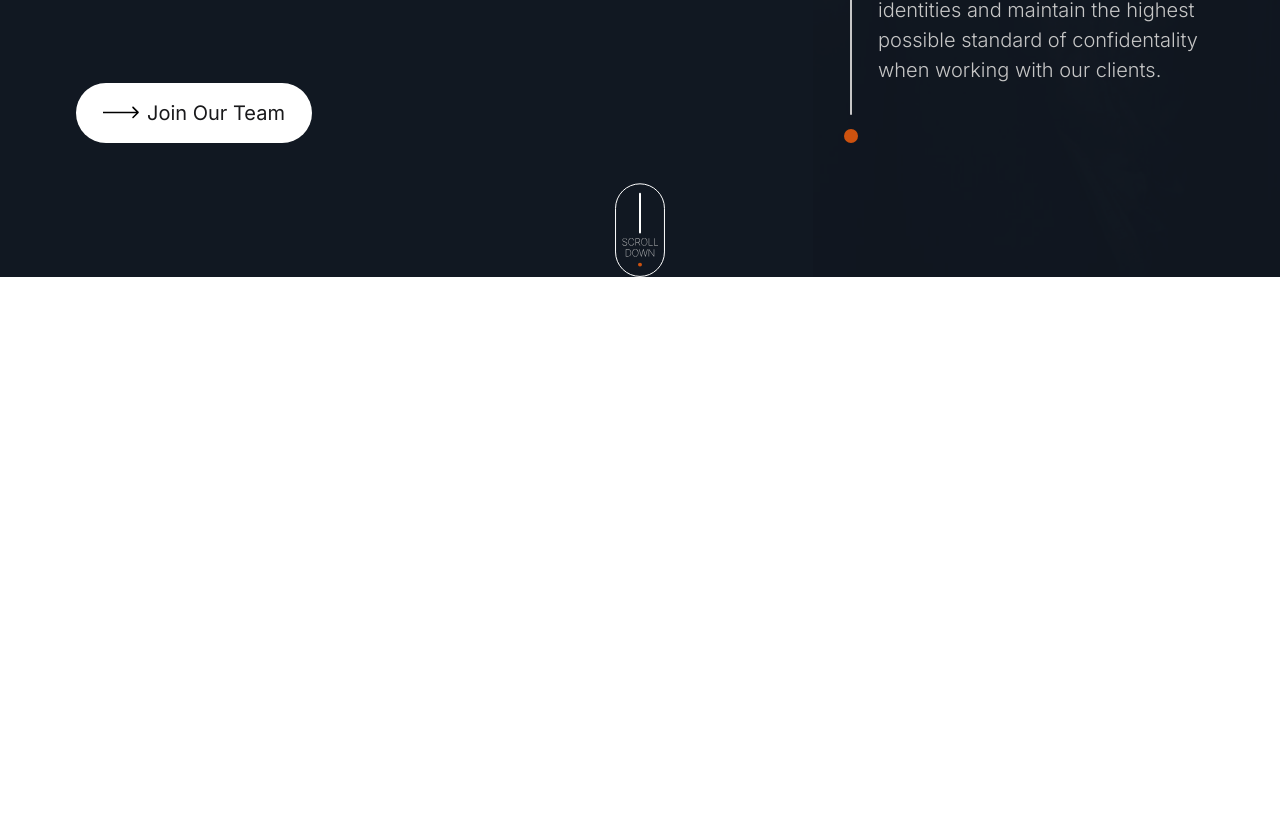
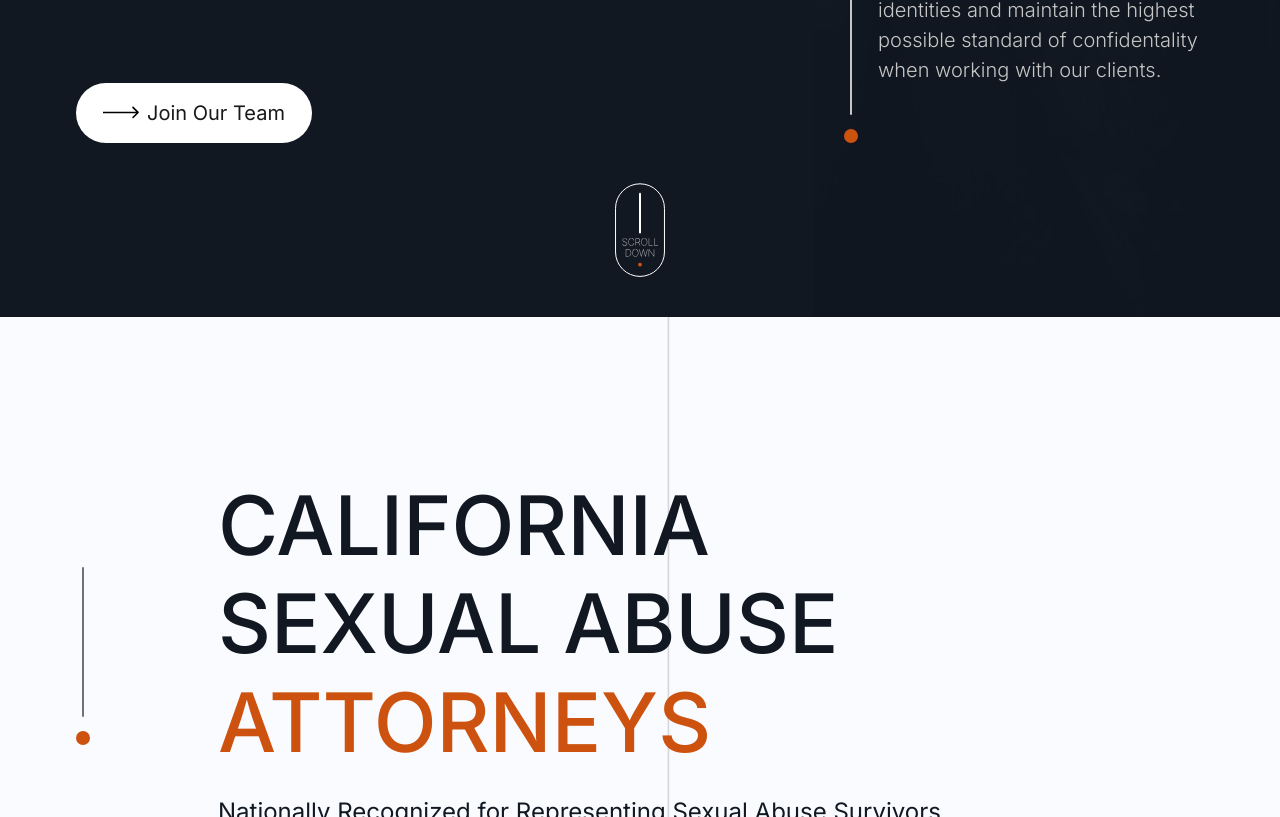
Before and after one commit to sachin-niyana/msf, a Next.js app: page / in a window 1280 px wide. Shown: the part 674-1491 px from the top of the page. Before the commit the page ends 951 px from the top, so only its background shows below. Built offline with nearby package versions, Linux system fonts and the light colour scheme.

Commit message:
add california section

```diff
--- a/src/app/layout.js
+++ b/src/app/layout.js
@@ -1,7 +1,4 @@
-import { Inter } from "next/font/google";
 import "./globals.css";
-
-const inter = Inter({ subsets: ["latin"] });
 
 export const metadata = {
   title: "MSF",
@@ -10,8 +7,8 @@ export const metadata = {
 
 export default function RootLayout({ children }) {
   return (
-    <html lang="en">
-      <body className={inter.className}>{children}</body>
+    <html lang="en" className="scroll-smooth">
+      <body>{children}</body>
     </html>
   );
 }
--- a/src/app/page.js
+++ b/src/app/page.js
@@ -1,9 +1,15 @@
+import Attorneys from "@/components/Attorneys";
 import Header from "@/components/Header";
+import Violence from "@/components/Violence";
 
 export default function Home() {
   return (
     <>
-      <Header />
+      <div className="!scroll-smooth transition-all ease-in-out duration-1000">
+        <Header />
+        <Attorneys />
+        <Violence />
+      </div>
     </>
   );
 }
--- /dev/null
+++ b/src/components/Attorneys.jsx
@@ -0,0 +1,68 @@
+import Image from "next/image";
+import React from "react";
+
+const Attorneys = () => {
+  return (
+    <div className="bg-center min-h-screen bg-cover bg-lines-bg" id="Attorneys">
+      <div className="container max-w-[1152px] mx-auto px-3 lg:py-40 md:py-28 py-16">
+        <div className="flex justify-start lg:gap-32 md:gap-20 sm:gap-10 gap-5 items-center">
+          <div className="flex justify-center items-center flex-col gap-3.5">
+            <div className="bg-gray sm:h-[150px] h-[130px] rounded-full w-[2px]"></div>
+            <div className="w-[14px] h-[14px] rounded-full bg-tia-maria"></div>
+          </div>
+          <div className="flex flex-col gap-[22px] mb-1.5">
+            <h2 className="font-Inter font-medium leading-[120%] md:max-w-[650px] max-w-[430px] text-mirage xl:text-7xxl lg:text-7xl md:text-6xl text-5xl">
+              CALIFORNIA SEXUAL ABUSE{" "}
+              <span className="text-tia-maria">ATTORNEYS</span>
+            </h2>
+            <p className="text-mirage md:text-2xl sm:text-xl text-lg font-normal font-Inter">
+              Nationally Recognized for Representing Sexual Abuse Survivors
+            </p>
+          </div>
+        </div>
+        <div className="flex bg-mirage justify-center flex-wrap md:mt-20 mt-10">
+          <div className="lg:w-5/12 md:w-6/12 w-full justify-center flex">
+            <Image
+              className=" max-w-[530px] object-cover h-full w-full"
+              width={530}
+              height={705}
+              src="/assets/images/california/women.png"
+              alt="logo"
+            />
+          </div>
+          <div className="lg:w-7/12 md:w-6/12 w-full py-10 lg:ps-[59px] lg:pe-14 px-5">
+            <p className="text-base text-bombay tracking-[-3%] leading-[237.5%] font-normal font-Inter">
+              Manly, Stewart & Finaldi is regarded as America’s leading law firm
+              for sexual abuse cases. Our founder and managing partner,
+              <span className="font-bold underline">
+                attorney John C. Manly,
+              </span>{" "}
+              has been successfully representing sexual abuse victims for over
+              20 years. He has been included in Super Lawyers® and named to
+              California’s Top 100 Attorneys by the Los Angeles Daily Journal.
+            </p>
+            <p className="text-base text-bombay mt-7 tracking-[-3%] leading-[237.5%] font-normal font-Inter">
+              Victim’s advocate and California sexual abuse lawyer John Manly
+              understands that sexual abuse is an ongoing crisis and has devoted
+              himself to becoming a national leader in the legal battle against
+              these brutal crimes. As a firm that exclusively handles sexual
+              abuse cases, our California law firm offers experienced
+              representation to obtain justice for sexual abuse survivors,
+              harassment, and discrimination.
+            </p>
+            <p className="text-base text-bombay mt-7 tracking-[-3%] leading-[237.5%] font-semibold font-Inter">
+              Manly Stewart & Finaldi is currently investigating alleged
+              <span className="font-bold underline">
+                sexual abuse by Dr. Robert E. Anderson at the University of
+                Michigan.
+              </span>
+                Contact our firm today if you were affected.
+            </p>
+          </div>
+        </div>
+      </div>
+    </div>
+  );
+};
+
+export default Attorneys;
--- a/src/components/Header.jsx
+++ b/src/components/Header.jsx
@@ -30,7 +30,7 @@ const Header = () => {
             </p>
           </div>
         </div>
-        <div className="flex justify-center mt-10">
+        <div className="flex justify-center py-10">
           <Link href="#Attorneys">
             <ScrollDown />
           </Link>
--- a/src/components/Sidebar.jsx
+++ b/src/components/Sidebar.jsx
@@ -56,7 +56,11 @@ const Sidebar = ({ children }) => {
                 <ul className="flex flex-col gap-5">
                   {sidebarLink.map((value, index) => {
                     return (
-                      <li key={index} className="text-center">
+                      <li
+                        key={index}
+                        onClick={closeSidebar}
+                        className="text-center"
+                      >
                         <Link
                           aria-label={value.title}
                           className="text-mirage font-Inter font-medium text-xl opacity-75 hover:opacity-100 transition-all ease-in-out duration-300"
--- /dev/null
+++ b/src/components/Violence.jsx
@@ -0,0 +1,7 @@
+import React from "react";
+
+const Violence = () => {
+  return <div>Violence</div>;
+};
+
+export default Violence;
--- a/src/components/common/ButtonWhite.jsx
+++ b/src/components/common/ButtonWhite.jsx
@@ -7,7 +7,7 @@ const ButtonWhite = (props) => {
   return (
     <div className="group inline-block">
       <button
-        className={`font-Inter font-normal text-xl !duration-300 group-hover:text-white group-hover:bg-tia-maria flex items-center gap-2 bg-white text-shark rounded-[70px] p-[15px_27px] relative z-10 `}
+        className={`font-Inter font-normal sm:text-xl text-lg !duration-300 group-hover:text-white group-hover:bg-tia-maria flex items-center gap-2 bg-white text-shark rounded-[70px] p-[15px_27px] relative z-10 `}
       >
         <span>
           <RightArrow />
--- a/tailwind.config.js
+++ b/tailwind.config.js
@@ -31,15 +31,17 @@ module.exports = {
     extend: {
       backgroundImage: {
         "hero-bg": "url('/assets/images/background/hero-bg.png')",
+        "lines-bg": "url('/assets/images/background/lines-bg.png')",
       },
       colors: {
         mirage: "#111822",
-        "tia-maria": "#cd520f",
         shark: "#19191b",
-        "hawaiian-tan": "#954115",
         bombay: "#b8babd",
         zircon: "#f9fbff",
         silver: "#c6c6c6",
+        gray: "#6e737a",
+        "tia-maria": "#cd520f",
+        "hawaiian-tan": "#954115",
         "red-damask": "#de6f38",
       },
       boxShadow: {
```
Also changed, not shown: public/assets/images/california/women.png (added), public/assets/images/violence/violence.png (added).
